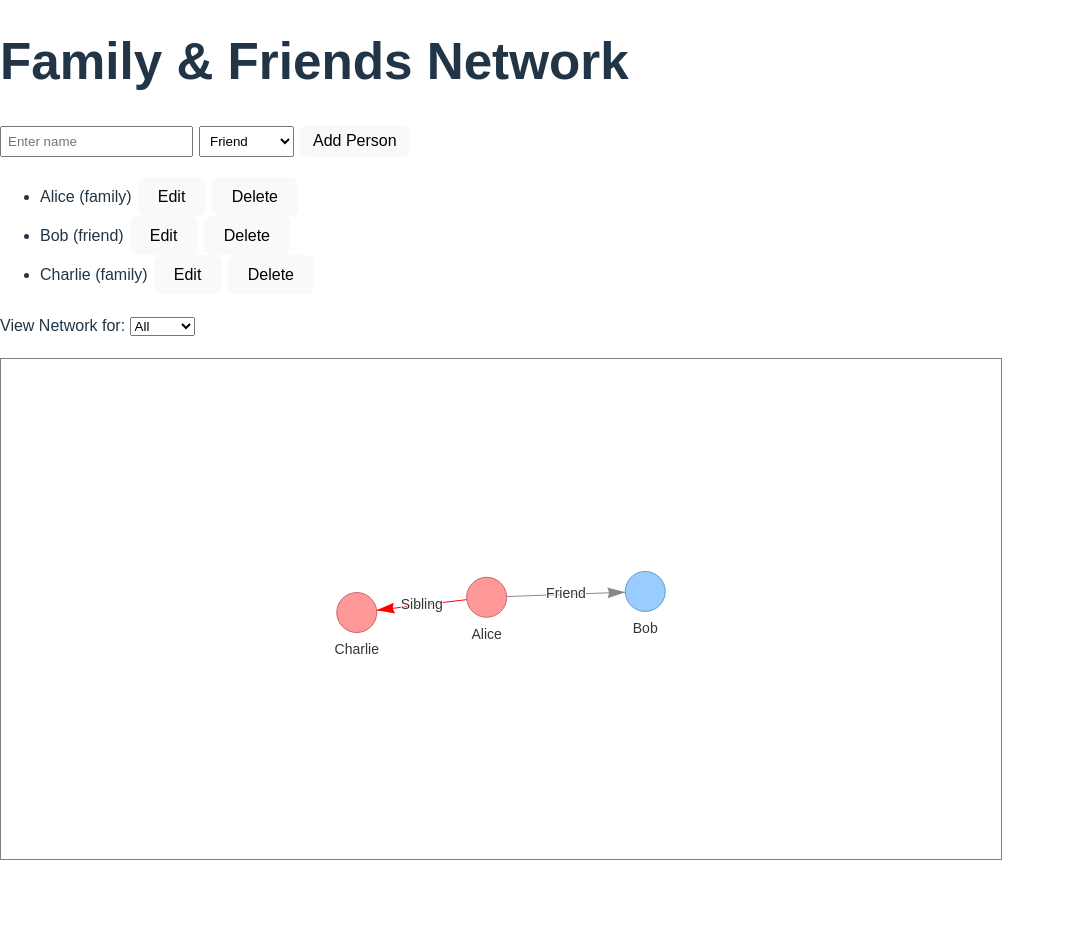
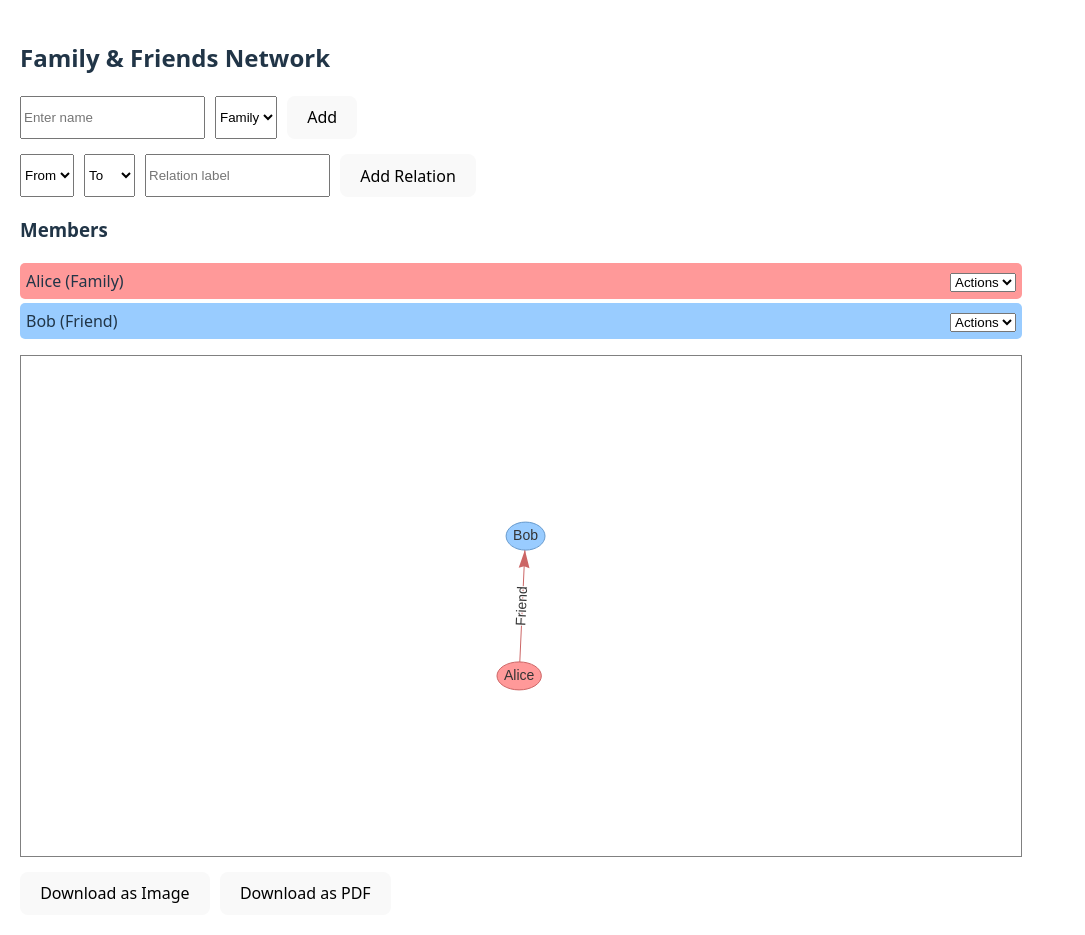
Before and after one commit to pksingh-sme/people-network, a React (Vite) app in the folder frontend/: page / in a window 1280 px wide. Shown: the whole page, without its empty margins (0-1085 px from the left). Before the commit the page ends 880 px from the top, so only its background shows below. Built offline with nearby package versions, Linux system fonts and the light colour scheme.

Commit message:
Improved layout

```diff
--- a/frontend/package.json
+++ b/frontend/package.json
@@ -10,6 +10,8 @@
     "preview": "vite preview"
   },
   "dependencies": {
+    "html2canvas": "^1.4.1",
+    "jspdf": "^3.0.1",
     "react": "^19.1.1",
     "react-dom": "^19.1.1",
     "vis-network": "^10.0.1"
--- a/frontend/src/App.jsx
+++ b/frontend/src/App.jsx
@@ -1,173 +1,186 @@
-import React, { useState, useEffect, useRef } from "react";
+import React, { useEffect, useRef, useState } from "react";
 import { DataSet, Network } from "vis-network/standalone";
+import jsPDF from "jspdf";
+import html2canvas from "html2canvas";
 
 export default function App() {
   const [people, setPeople] = useState([
-    { id: 1, name: "Alice", group: "family" },
-    { id: 2, name: "Bob", group: "friend" },
-    { id: 3, name: "Charlie", group: "family" },
+    { id: 1, name: "Alice", group: "Family" },
+    { id: 2, name: "Bob", group: "Friend" }
   ]);
   const [relations, setRelations] = useState([
-    { from: 1, to: 2, label: "Friend", color: "#888" },
-    { from: 1, to: 3, label: "Sibling", color: "#f00" },
+    { from: 1, to: 2, label: "Friend" }
   ]);
+  const [newName, setNewName] = useState("");
+  const [newGroup, setNewGroup] = useState("Family");
+  const [relationFrom, setRelationFrom] = useState("");
+  const [relationTo, setRelationTo] = useState("");
+  const [relationLabel, setRelationLabel] = useState("");
 
-  const [newName, setNewName] = useState("");
-  const [newGroup, setNewGroup] = useState("friend");
-  const [editId, setEditId] = useState(null);
-  const [editName, setEditName] = useState("");
-  const [editGroup, setEditGroup] = useState("");
-
-  const [selectedPerson, setSelectedPerson] = useState(null); // Highlight individual
-  const [selectedNode, setSelectedNode] = useState(null); // Interactive edge creation
   const networkRef = useRef(null);
   const containerRef = useRef(null);
 
   const groupColors = {
-    family: "#ff9999",
-    friend: "#99ccff",
-    colleague: "#99ff99",
+    Family: "#ff9999",
+    Friend: "#99ccff",
+    Work: "#90ee90"
   };
 
-  // Add new person
+  useEffect(() => {
+    if (!containerRef.current) return;
+
+    const nodes = new DataSet(
+      people.map(p => ({
+        id: p.id,
+        label: p.name,
+        color: groupColors[p.group] || "#ccc"
+      }))
+    );
+
+    const edges = new DataSet(relations);
+
+    const network = new Network(containerRef.current, { nodes, edges }, {
+      edges: { arrows: "to", font: { align: "middle" } },
+      interaction: { hover: true },
+      physics: { enabled: true }
+    });
+
+    networkRef.current = network;
+  }, [people, relations]);
+
   const addPerson = () => {
     if (!newName.trim()) return;
-    const newId = people.length ? Math.max(...people.map(p => p.id)) + 1 : 1;
-    setPeople([...people, { id: newId, name: newName, group: newGroup }]);
+    setPeople(prev => [
+      ...prev,
+      { id: Date.now(), name: newName, group: newGroup }
+    ]);
     setNewName("");
   };
 
   const deletePerson = (id) => {
-    setPeople(people.filter(p => p.id !== id));
-    setRelations(relations.filter(r => r.from !== id && r.to !== id));
+    setPeople(prev => prev.filter(p => p.id !== id));
+    setRelations(prev => prev.filter(r => r.from !== id && r.to !== id));
   };
 
-  const startEdit = (id, name, group) => {
-    setEditId(id);
-    setEditName(name);
-    setEditGroup(group);
-  };
-
-  const updatePerson = () => {
-    setPeople(people.map(p => p.id === editId ? { ...p, name: editName, group: editGroup } : p));
-    setEditId(null);
-    setEditName("");
-    setEditGroup("");
-  };
-
-  // Draw graph
-  const drawNetwork = () => {
-    let nodes = people.map(p => ({
-      id: p.id,
-      label: p.name,
-      color: groupColors[p.group] || "#ccc",
-      shape: "dot",
-      size: 20,
-    }));
-
-    let edges = relations.map(r => ({
-      from: r.from,
-      to: r.to,
-      label: r.label,
-      color: r.color || "#888",
-    }));
-
-    // Filter by selected individual
-    if (selectedPerson) {
-      const connectedIds = new Set();
-      edges.forEach(e => {
-        if (e.from === selectedPerson || e.to === selectedPerson) {
-          connectedIds.add(e.from);
-          connectedIds.add(e.to);
-        }
-      });
-      nodes = nodes.filter(n => connectedIds.has(n.id));
-      edges = edges.filter(e => connectedIds.has(e.from) && connectedIds.has(e.to));
-    }
-
-    const container = containerRef.current;
-    if (container) {
-      const network = new Network(container, { nodes: new DataSet(nodes), edges: new DataSet(edges) }, {
-        edges: { arrows: "to", smooth: true },
-        physics: { enabled: true, stabilization: true },
-        interaction: { hover: true, tooltipDelay: 100 },
-      });
-
-      networkRef.current = network;
-
-      // Interactive node-to-node edge creation
-      network.on("selectNode", (params) => {
-        const nodeId = params.nodes[0];
-        if (!selectedNode) {
-          setSelectedNode(nodeId);
-        } else if (selectedNode && selectedNode !== nodeId) {
-          const label = prompt("Enter relationship label:");
-          if (label) {
-            const color = label.toLowerCase() === "friend" ? "#888" : "#f00";
-            setRelations(prev => [...prev, { from: selectedNode, to: nodeId, label, color }]);
-          }
-          setSelectedNode(null);
-        }
-      });
+  const editPerson = (id) => {
+    const newName = prompt("Enter new name:");
+    if (newName) {
+      setPeople(prev =>
+        prev.map(p => (p.id === id ? { ...p, name: newName } : p))
+      );
     }
   };
 
-  useEffect(() => {
-    drawNetwork();
-  }, [people, relations, selectedPerson, selectedNode]);
+  const addRelation = () => {
+    if (!relationFrom || !relationTo || !relationLabel) return;
+    setRelations(prev => [
+      ...prev,
+      { from: parseInt(relationFrom), to: parseInt(relationTo), label: relationLabel }
+    ]);
+    setRelationFrom("");
+    setRelationTo("");
+    setRelationLabel("");
+  };
+
+  const downloadImage = async () => {
+    const canvas = await html2canvas(containerRef.current);
+    const link = document.createElement("a");
+    link.href = canvas.toDataURL("image/png");
+    link.download = "network.png";
+    link.click();
+  };
+
+  const downloadPDF = async () => {
+    const canvas = await html2canvas(containerRef.current);
+    const imgData = canvas.toDataURL("image/png");
+    const pdf = new jsPDF("landscape");
+    const imgProps = pdf.getImageProperties(imgData);
+    const pdfWidth = pdf.internal.pageSize.getWidth();
+    const pdfHeight = (imgProps.height * pdfWidth) / imgProps.width;
+    pdf.addImage(imgData, "PNG", 0, 0, pdfWidth, pdfHeight);
+    pdf.save("network.pdf");
+  };
 
   return (
-    <div style={{ maxWidth: 1200, margin: "20px auto", fontFamily: "Arial, sans-serif" }}>
-      <h1>Family & Friends Network</h1>
+    <div style={{ padding: "20px" }}>
+      <h2>Family & Friends Network</h2>
 
-      {/* Add/Edit Person */}
-      <div style={{ marginBottom: 20 }}>
+      {/* Add Member */}
+      <div style={{ display: "flex", gap: "10px", marginBottom: "15px" }}>
         <input
-          style={{ padding: "6px", marginRight: "6px" }}
-          value={editId ? editName : newName}
-          onChange={e => editId ? setEditName(e.target.value) : setNewName(e.target.value)}
+          value={newName}
+          onChange={e => setNewName(e.target.value)}
           placeholder="Enter name"
         />
-        <select
-          value={editId ? editGroup : newGroup}
-          onChange={e => editId ? setEditGroup(e.target.value) : setNewGroup(e.target.value)}
-          style={{ padding: "6px", marginRight: "6px" }}
-        >
-          <option value="family">Family</option>
-          <option value="friend">Friend</option>
-          <option value="colleague">Colleague</option>
+        <select value={newGroup} onChange={e => setNewGroup(e.target.value)}>
+          <option>Family</option>
+          <option>Friend</option>
+          <option>Work</option>
         </select>
-        <button onClick={editId ? updatePerson : addPerson} style={{ padding: "6px 12px" }}>
-          {editId ? "Update" : "Add"} Person
-        </button>
+        <button onClick={addPerson}>Add</button>
       </div>
 
-      {/* People List */}
-      <ul>
-        {people.map(p => (
-          <li key={p.id}>
-            {p.name} ({p.group})
-            <button onClick={() => startEdit(p.id, p.name, p.group)} style={{ marginLeft: "6px" }}>Edit</button>
-            <button onClick={() => deletePerson(p.id)} style={{ marginLeft: "6px" }}>Delete</button>
-          </li>
-        ))}
-      </ul>
-
-      {/* Highlight Individual */}
-      <div style={{ marginTop: 20 }}>
-        <label>View Network for: </label>
-        <select value={selectedPerson || ""} onChange={e => setSelectedPerson(e.target.value ? parseInt(e.target.value) : null)}>
-          <option value="">All</option>
-          {people.map(p => <option key={p.id} value={p.id}>{p.name}</option>)}
+      {/* Add Relation */}
+      <div style={{ display: "flex", gap: "10px", marginBottom: "15px" }}>
+        <select value={relationFrom} onChange={e => setRelationFrom(e.target.value)}>
+          <option value="">From</option>
+          {people.map(p => (
+            <option key={p.id} value={p.id}>{p.name}</option>
+          ))}
         </select>
-        {selectedNode && <span style={{ marginLeft: "10px", color: "green" }}>Select another node to create relation...</span>}
+        <select value={relationTo} onChange={e => setRelationTo(e.target.value)}>
+          <option value="">To</option>
+          {people.map(p => (
+            <option key={p.id} value={p.id}>{p.name}</option>
+          ))}
+        </select>
+        <input
+          value={relationLabel}
+          onChange={e => setRelationLabel(e.target.value)}
+          placeholder="Relation label"
+        />
+        <button onClick={addRelation}>Add Relation</button>
       </div>
 
-      {/* Network Graph */}
-      <div
-        ref={containerRef}
-        style={{ height: "500px", border: "1px solid gray", marginTop: "20px" }}
-      ></div>
+      {/* Member List */}
+      <div>
+        <h3>Members</h3>
+        <ul style={{ listStyle: "none", padding: 0 }}>
+          {people.map(p => (
+            <li key={p.id} style={{
+              background: groupColors[p.group] || "#ccc",
+              padding: "6px",
+              marginBottom: "4px",
+              borderRadius: "5px",
+              display: "flex",
+              justifyContent: "space-between",
+              alignItems: "center"
+            }}>
+              <span>{p.name} ({p.group})</span>
+              <div>
+                <select onChange={(e) => {
+                  if (e.target.value === "edit") editPerson(p.id);
+                  if (e.target.value === "delete") deletePerson(p.id);
+                  e.target.value = "";
+                }}>
+                  <option value="">Actions</option>
+                  <option value="edit">Edit</option>
+                  <option value="delete">Delete</option>
+                </select>
+              </div>
+            </li>
+          ))}
+        </ul>
+      </div>
+
+      {/* Graph */}
+      <div ref={containerRef} style={{ height: "500px", border: "1px solid gray", marginTop: "15px" }}></div>
+
+      {/* Download Buttons */}
+      <div style={{ marginTop: "15px" }}>
+        <button onClick={downloadImage}>Download as Image</button>
+        <button onClick={downloadPDF} style={{ marginLeft: "10px" }}>Download as PDF</button>
+      </div>
     </div>
   );
 }
```
Also changed, not shown: frontend/src/styles.css (added, +38 -0 lines), 2 other files (tests, documents, lock files or other folders).
